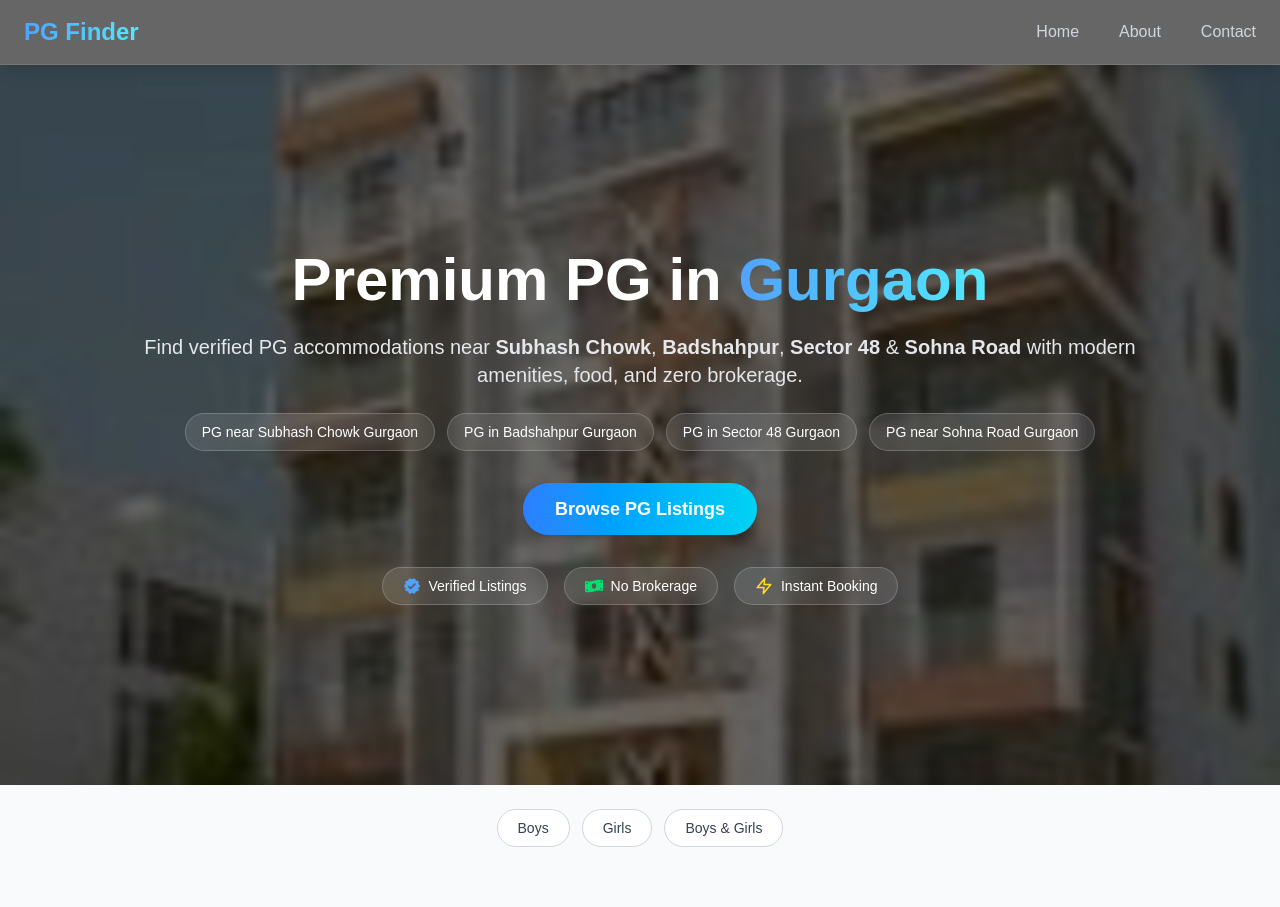
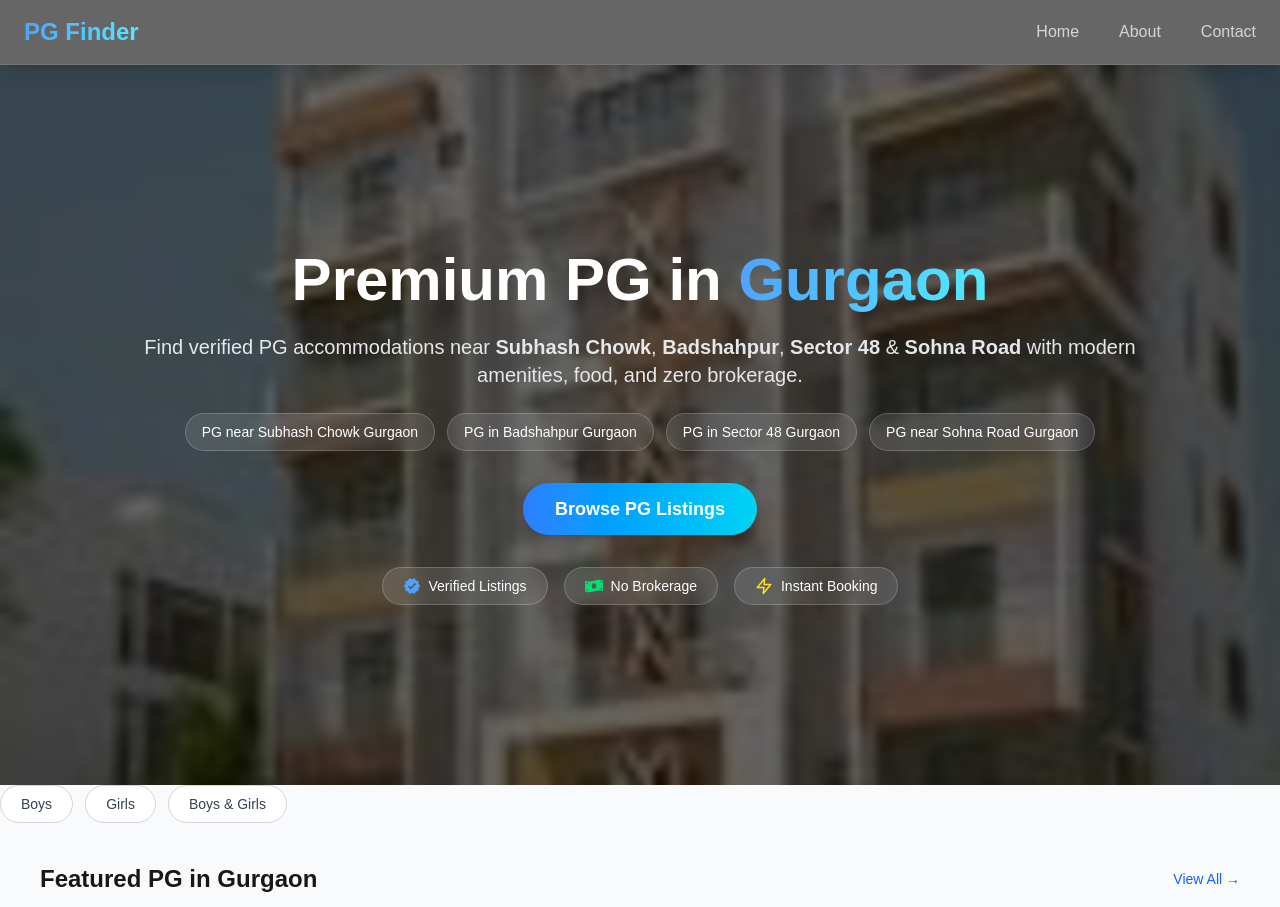
Before and after one commit to rj7075/RadheRadhe, a Next.js app in the folder client/: page / in a window 1280 px wide. Shown: the top 907 px of the page. Built offline with nearby package versions, Linux system fonts and the light colour scheme.

Commit message:
search params updated

```diff
--- a/client/src/app/page.js
+++ b/client/src/app/page.js
@@ -4,6 +4,7 @@ import Filters from "@/components/Filters";
 import WhyUs from "@/components/WhyUs";
 import CTASection from "@/components/CTASection";
 import pgs from "@/data/pgs.json";
+import { Suspense } from "react";
 
 
 export const metadata = {
@@ -19,9 +20,9 @@ export default function Home() {
       {/* 🔥 HERO */}
       <Hero />
       {/* 🔥 FILTERS */}
-      <div className="flex justify-center pt-6">
-        <Filters />
-      </div>
+       <Suspense fallback={<div>Loading filters...</div>}>
+    <Filters />
+  </Suspense>
 
       {/* 🔥 FEATURED LISTINGS */}
       <section className="p-4 md:px-10 mt-4">
```
